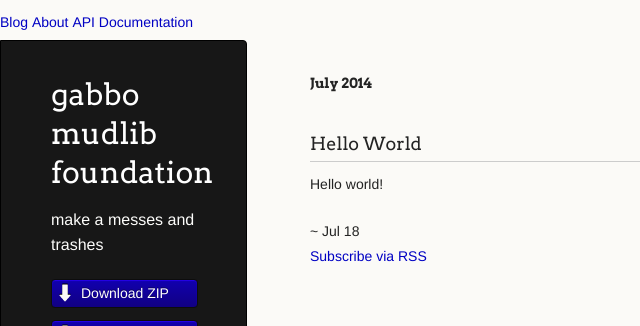
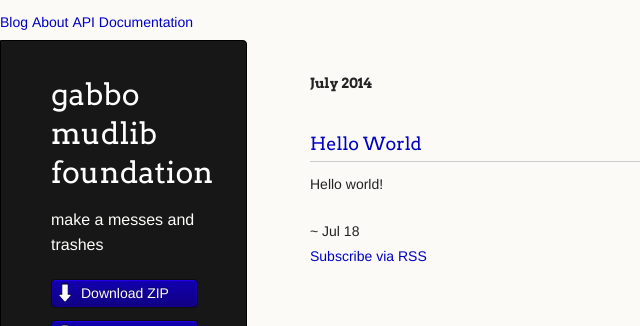
Before and after one commit to bobalu113/gabbo, a Jekyll site: the page built from index.html, in a window 1280 px wide. Shown: the top 326 px of the page, without its empty margins (0-640 px from the left). Built offline with Jekyll 4.4.1, drawn with Linux system fonts in a browser that asks for light colours; Markdown is read by kramdown in place of the engine named in the settings.

Commit message:
Update index.html

```diff
--- a/index.html
+++ b/index.html
@@ -14,7 +14,7 @@ section: blog
   {% endif %}
 
   <h3>
-    <a name="{{item.title}}" class="anchor" href="{{site.baseurl}}{{item.url}}"><span class="octicon octicon-link"></span></a>{{item.title}}
+    <a name="{{item.title}}" class="anchor" href="{{site.baseurl}}{{item.url}}"><span class="octicon octicon-link">{{item.title}}</span></a>
   </h3>
 
   {{item.content}}
```
